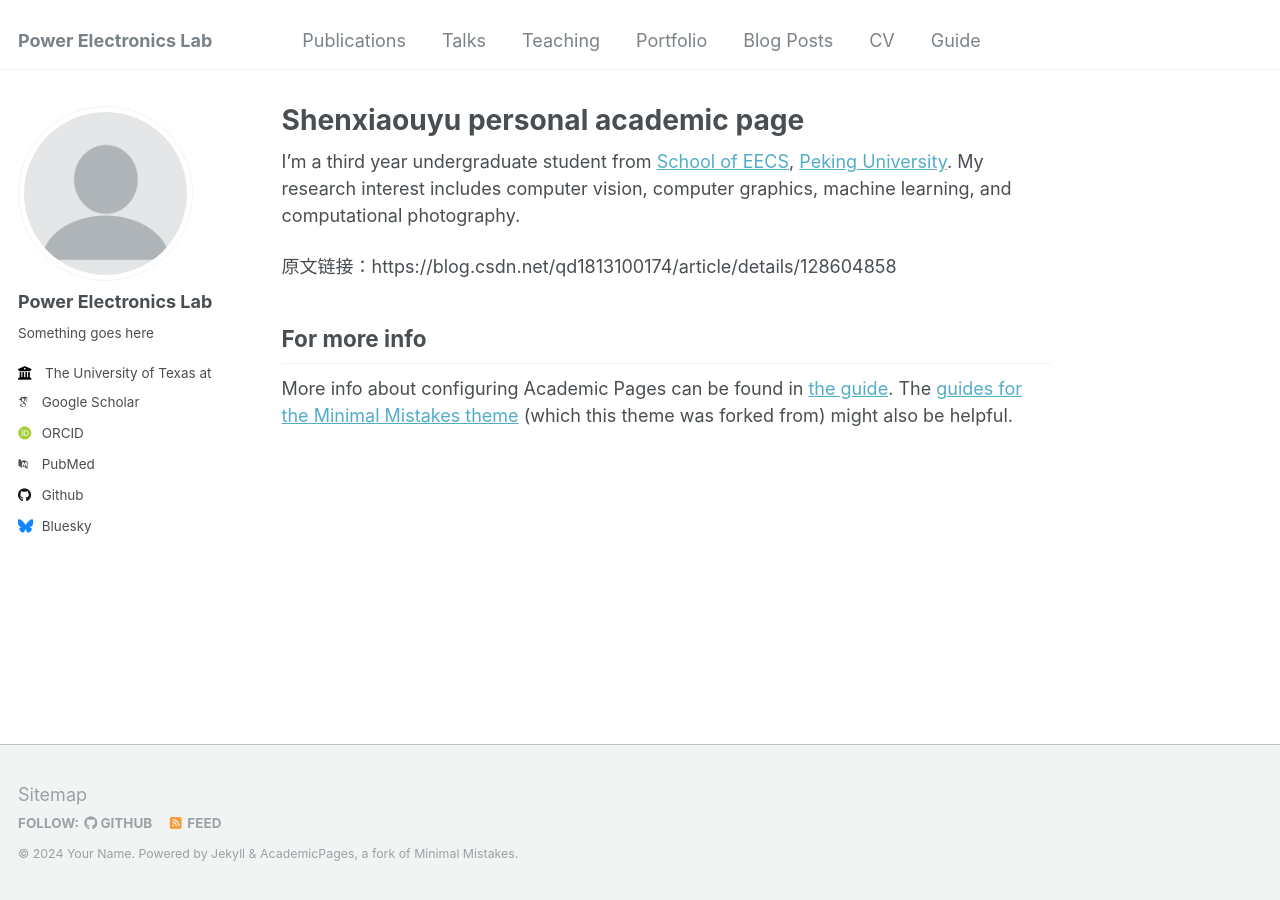
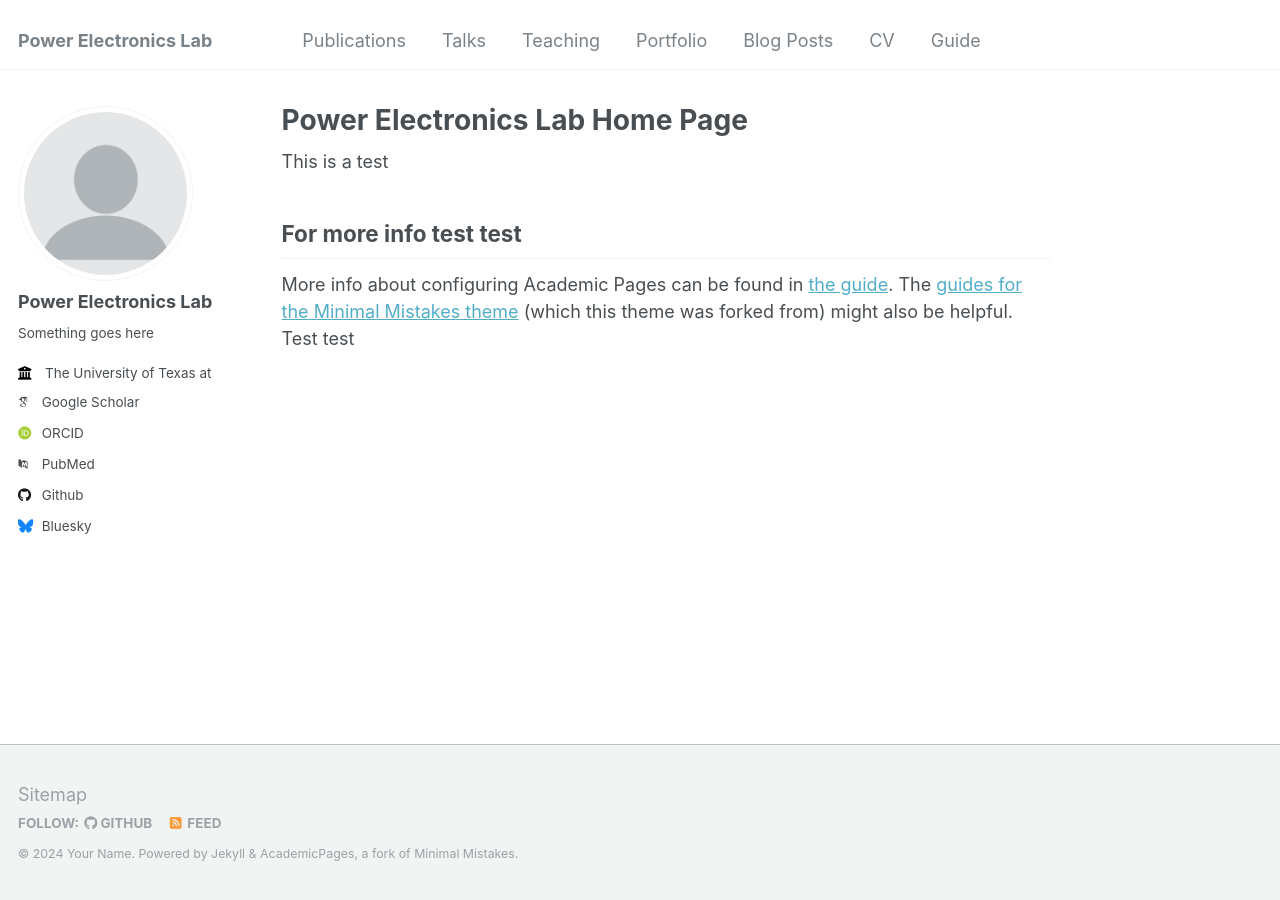
Before and after one commit to Elimaxie/elimaxie.github.io, a Jekyll site: the page built from _pages/about.md, in a window 1280 px wide. Built offline with Jekyll 4.4.1, drawn with Linux system fonts in a browser that asks for light colours; some web fonts are replaced.

Commit message:
Update about.md

```diff
--- a/_pages/about.md
+++ b/_pages/about.md
@@ -1,17 +1,16 @@
 ---
 permalink: /
-title: "Shenxiaouyu personal academic page"
+title: "Power Electronics Lab Home Page"
 author_profile: true
 redirect_from:
   - /about/
   - /about.html
 ---
 
-I'm a third year undergraduate student from [School of EECS](https://eecs.pku.edu.cn/), [Peking University](https://www.pku.edu.cn/). My research interest includes computer vision, computer graphics, machine learning, and computational photography.
+This is a test
 
 
-原文链接：https://blog.csdn.net/qd1813100174/article/details/128604858
 
-For more info
+For more info test test
 ------
-More info about configuring Academic Pages can be found in [the guide](https://academicpages.github.io/markdown/). The [guides for the Minimal Mistakes theme](https://mmistakes.github.io/minimal-mistakes/docs/configuration/) (which this theme was forked from) might also be helpful.
+More info about configuring Academic Pages can be found in [the guide](https://academicpages.github.io/markdown/). The [guides for the Minimal Mistakes theme](https://mmistakes.github.io/minimal-mistakes/docs/configuration/) (which this theme was forked from) might also be helpful. Test test
```
